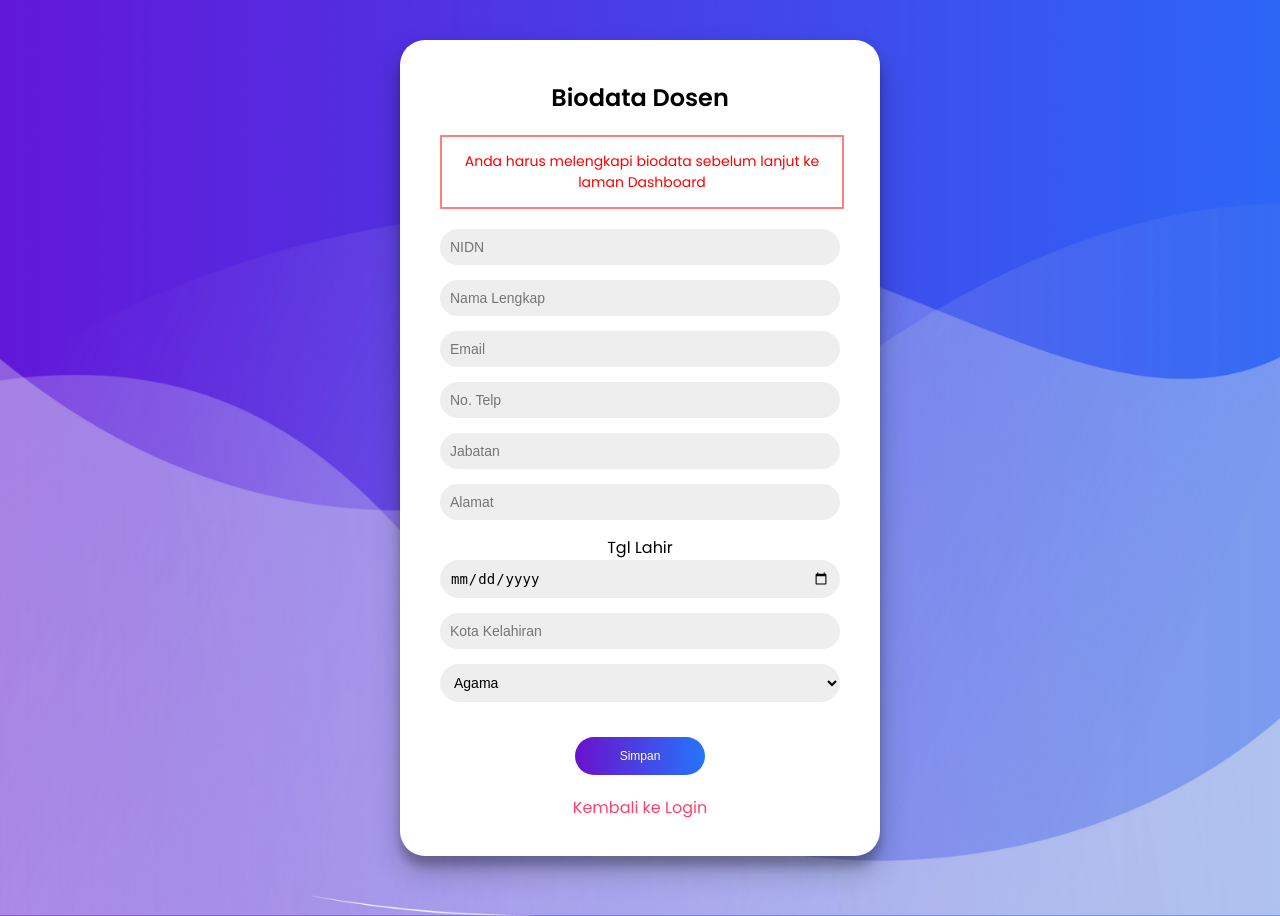
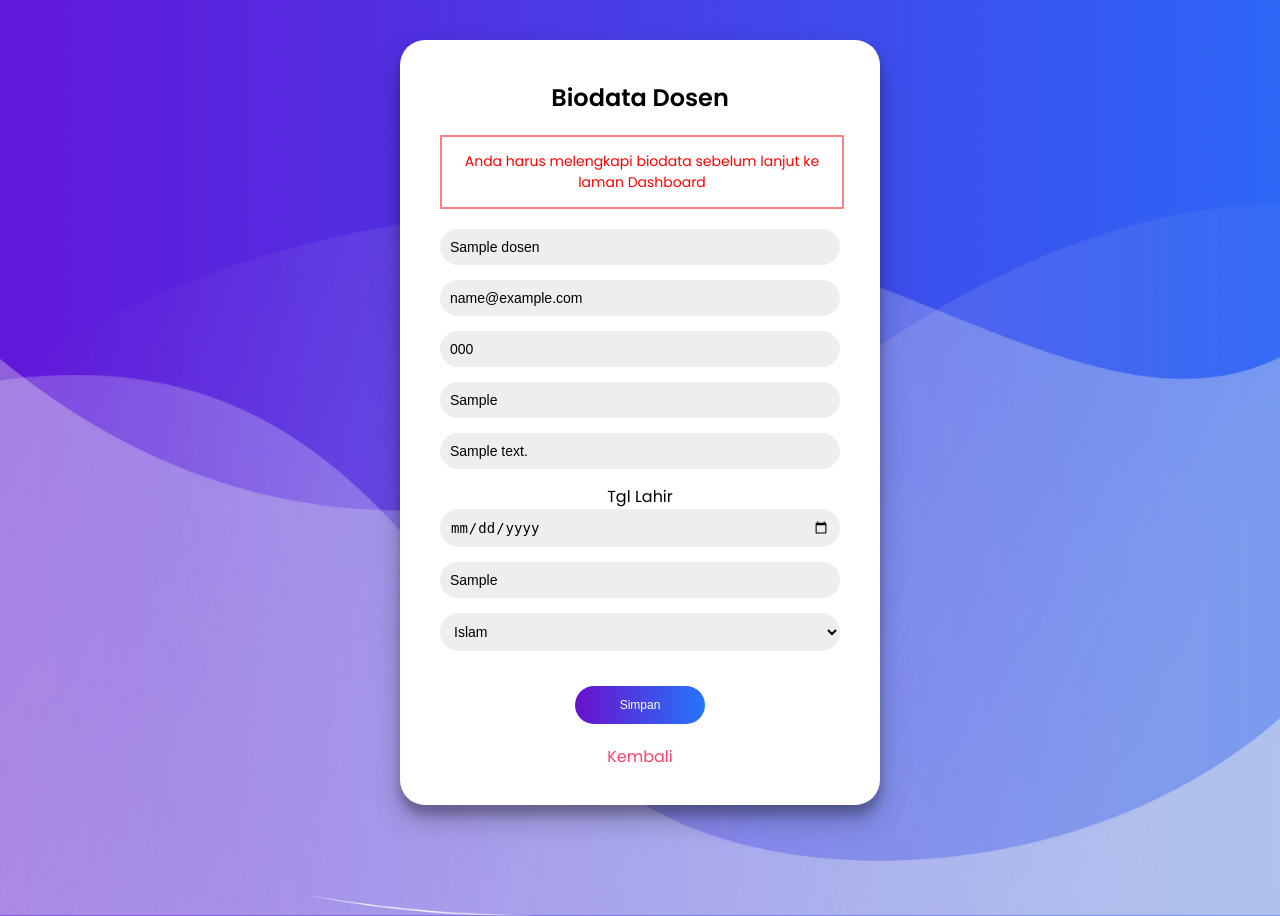
Before and after one commit to aqilaazza/ProjectSistemPencatatanPrestasi, a PHP site: page /dosen/biodata_dosen.php in a window 1280 px wide. Run offline with PHP 8.4, Linux system fonts and the light colour scheme; the visitor is signed in with stand-in values (Sample User, id 1); tables that the repository leaves empty or names only in its code hold one stand-in row (values such as "Sample post"); some libraries are stand-ins or nearby versions.

Commit message:
hak akses user (biodata part)

```diff
--- a/projectAkhirV2/dosen/biodata_dosen.php
+++ b/projectAkhirV2/dosen/biodata_dosen.php
@@ -1,3 +1,29 @@
+<?php
+session_start();
+
+// Pastikan pengguna sudah login sebagai dosen
+if (!isset($_SESSION['role']) || $_SESSION['role'] != 'dosen') {
+    die("Akses ditolak. Anda harus login terlebih dahulu.");
+}
+
+// Ambil NIDN dari session
+$nidn = $_SESSION['nidn'];
+
+require_once '../config/connection.php';
+$conn = (new connection())->connect();
+
+// Ambil data dosen berdasarkan NIDN
+$query = "SELECT * FROM dosen WHERE nidn = :nidn";
+$stmt = $conn->prepare($query);
+$stmt->bindParam(':nidn', $nidn);
+$stmt->execute();
+$dosen = $stmt->fetch(PDO::FETCH_ASSOC);
+
+if (!$dosen) {
+    echo "<p>Data dosen tidak ditemukan. Silakan hubungi administrator.</p>";
+    exit;
+}
+?>
 <!DOCTYPE html>
 <html lang="en">
 <head>
@@ -111,30 +137,28 @@
         <div class="warning-container">
             <p class="warning">Anda harus melengkapi biodata sebelum lanjut ke laman Dashboard</p>
         </div>
-        <form action="#">
-            <input type="text" placeholder="NIDN" required />
-            <input type="text" placeholder="Nama Lengkap" required />
-            <input type="email" placeholder="Email" required />
-            <input type="tel" placeholder="No. Telp" required />
-            <input type="text" placeholder="Jabatan" required />
-            <input type="text" placeholder="Alamat" required />
+        <form action="edit_biodataDosen.php" method="POST">
+                <input type="text" name="nama_lengkap" placeholder="Nama Lengkap" value="<?= htmlspecialchars($dosen['nama'] ?? '') ?>" required />
+                <input type="email" name="email" placeholder="Email" value="<?= htmlspecialchars($dosen['email'] ?? '') ?>" required />
+                <input type="tel" name="no_telp" placeholder="No. Telp" value="<?= htmlspecialchars($dosen['no_telp'] ?? '') ?>" required />
+                <input type="text" name="jabatan" placeholder="Jabatan" value="<?= htmlspecialchars($dosen['jabatan'] ?? '') ?>" required />
+                <input type="text" name="alamat" placeholder="Alamat" value="<?= htmlspecialchars($dosen['alamat'] ?? '') ?>" required />
+                <label for="tglLahir">Tgl Lahir</label>
+                <input type="date" id="tglLahir" name="tgl_lahir" value="<?= htmlspecialchars($dosen['tgl_lahir'] ?? '') ?>" required />
+                <input type="text" name="kota_kelahiran" placeholder="Kota Kelahiran" value="<?= htmlspecialchars($dosen['kota_kelahiran'] ?? '') ?>" required />
+                <select name="agama" required>
+                    <option value="" disabled hidden <?= empty($dosen['agama']) ? 'selected' : '' ?>>Agama</option>
+                    <option value="Islam" <?= ($dosen['agama'] ?? '') === 'Islam' ? 'selected' : '' ?>>Islam</option>
+                    <option value="Kristen" <?= ($dosen['agama'] ?? '') === 'Kristen' ? 'selected' : '' ?>>Kristen</option>
+                    <option value="Hindu" <?= ($dosen['agama'] ?? '') === 'Hindu' ? 'selected' : '' ?>>Hindu</option>
+                    <option value="Buddha" <?= ($dosen['agama'] ?? '') === 'Buddha' ? 'selected' : '' ?>>Buddha</option>
+                    <option value="Konghucu" <?= ($dosen['agama'] ?? '') === 'Konghucu' ? 'selected' : '' ?>>Konghucu</option>
+                </select>
+                <button type="submit">Simpan</button>
+            </form>
 
-            <label for="tglLahir">Tgl Lahir</label>
-            <input type="date" id="tglLahir" required />
-
-            <input type="text" placeholder="Kota Kelahiran" required />
-            <select required>
-                <option value="" disabled selected hidden>Agama</option>
-                <option value="Islam">Islam</option>
-                <option value="Kristen">Kristen</option>
-                <option value="Hindu">Hindu</option>
-                <option value="Buddha">Buddha</option>
-                <option value="Konghucu">Konghucu</option>
-            </select>
-            <button type="submit">Simpan</button>
-        </form>
         <div class="login-link">
-            <p><a href="../dashboard/dashboardDosen.php">Kembali ke Login</a></p>
+            <p><a href="../dashboard/dashboardDosen.php">Kembali</a></p>
         </div>
     </div>
 </body>
```
Also changed, not shown: projectAkhirV2/dosen/edit_biodataDosen.php (added, +53 -0 lines).
